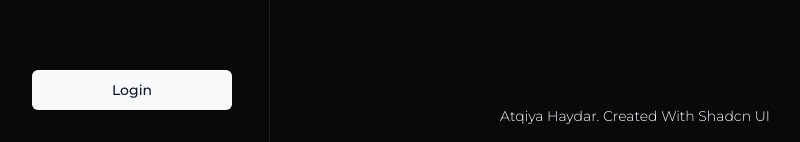
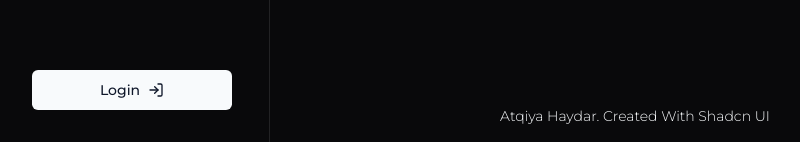
Before and after one commit to AtqiyaHaydar/Hydra, a Next.js app: page / in a window 1280 px wide. Shown: the part 658-800 px from the top of the page, without its empty margins (5-805 px from the left). Built offline with nearby package versions, Linux system fonts and the light colour scheme.

Commit message:
feat: page routing

```diff
--- a/app/globals.css
+++ b/app/globals.css
@@ -87,4 +87,7 @@
   .font-ethnocentric-italic {
     font-family: 'Ethnocentric-Italic', sans-serif;
   }
+  .wrapper {
+    @apply h-screen mx-auto max-w-7xl p-8;
+  }
 }
--- a/app/layout.tsx
+++ b/app/layout.tsx
@@ -11,6 +11,7 @@ export const metadata: Metadata = {
 
 import { ThemeProvider } from "@/components/theme-provider";
 import Footer from "@/components/Footer";
+import Sidebar from "@/components/Sidebar";
 
 export default function RootLayout({
   children,
@@ -26,7 +27,10 @@ export default function RootLayout({
           enableSystem
           disableTransitionOnChange
         >
-          {children}
+          <Sidebar />
+          <div className="ml-[275px] bg-dark h-screen">
+            {children}
+          </div>
           <Footer />
         </ThemeProvider>
       </body>
--- a/app/page.tsx
+++ b/app/page.tsx
@@ -2,8 +2,8 @@ import Sidebar from "@/components/Sidebar";
 
 export default function Home() {
   return (
-    <main className="p-4 md:p-8 w-full overflow-hidden flex flex-col gap-4 bg-dark h-screen">
-      <Sidebar />
+    <main className="wrapper">
+      Main Page
     </main>
   );
 }
--- /dev/null
+++ b/app/projects/page.tsx
@@ -0,0 +1,11 @@
+import React from 'react'
+
+const Page = () => {
+  return (
+    <div className='wrapper'>
+      Project Page
+    </div>
+  )
+}
+
+export default Page
--- /dev/null
+++ b/app/tasks/page.tsx
@@ -0,0 +1,11 @@
+import React from 'react'
+
+const Page = () => {
+  return (
+    <div className='wrapper'>
+      Tasks Page
+    </div>
+  )
+}
+
+export default Page
--- a/components/Sidebar.tsx
+++ b/components/Sidebar.tsx
@@ -1,15 +1,11 @@
-"use client"
-
 import React from 'react'
-import { useRouter } from 'next/navigation'
 import { Button } from './ui/button'
 import NavItems from './NavItems'
+import { LogIn } from 'lucide-react'
 
 const Sidebar = () => {
-  const router = useRouter()
-
   return (
-    <div className='px-4 py-8 fixed left-0 top-0 w-[275px] h-screen border-r border-white/10 flex flex-col items-center gap-20'>
+    <div className='px-4 py-8 fixed left-0 top-0 w-[275px] h-screen border-r border-white/10 flex flex-col items-center bg-dark gap-20'>
       {/* Header */}
       <h1 className='w-full text-center font-bold text-2xl font-ethnocentric'>Hydra</h1>
 
@@ -19,8 +15,8 @@ const Sidebar = () => {
       </div>
 
       {/* Footer */}
-      <Button className='w-[200px]'>
-        Login
+      <Button className='w-[200px] flex items-center gap-x-2'>
+        Login  <LogIn size={16} />
       </Button>
     </div>
   )
```
